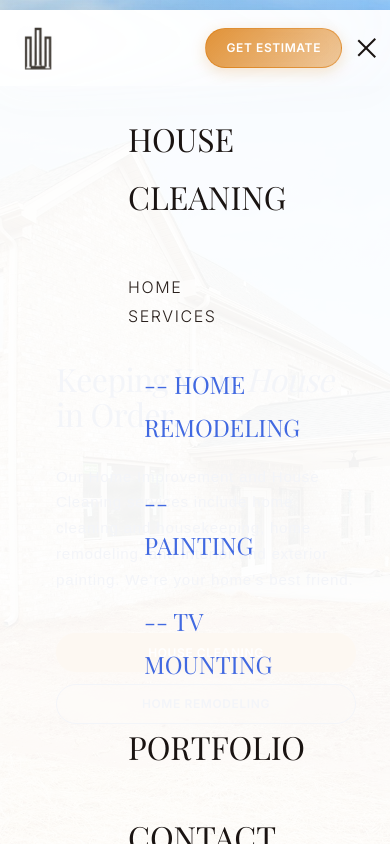
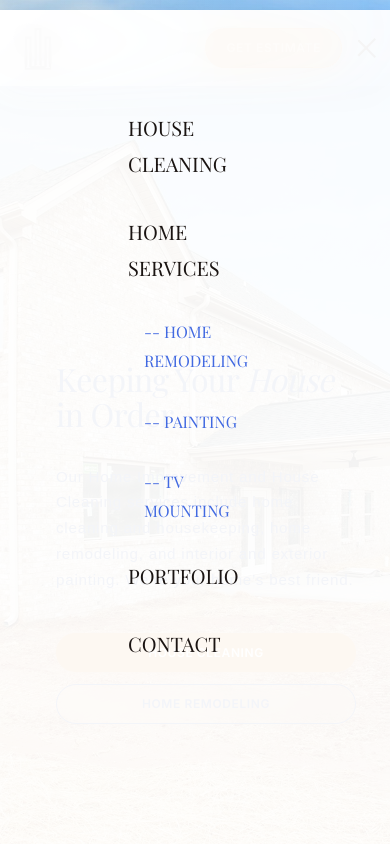
Before and after one commit to codecantalk/lateliermaison, a Next.js app: page / in a window 390 px wide. Both pictures are taken after a click on the button "Toggle menu". Shown: the top 844 px of the page. Built offline with nearby package versions, Linux system fonts and the light colour scheme; no server answers; the database is empty; a web font is replaced by a local one.

Commit message:
Update mobile menu font sizes and consistency

```diff
--- a/src/components/NavBar.module.css
+++ b/src/components/NavBar.module.css
@@ -250,18 +250,11 @@
   transform: translateY(0);
   opacity: 1;
   pointer-events: auto;
-}
-
-.mobileLinkGroup {
-  font-size: 1rem;
-  letter-spacing: 0.1em;
-  text-transform: uppercase;
-  color: var(--color-text-muted);
-  margin-top: 1rem;
+  z-index: 99;
 }
 
 .mobileLink {
-  font-size: 2rem;
+  font-size: 1.25rem;
   font-family: var(--font-serif);
   color: var(--color-secondary);
   text-decoration: none;
@@ -269,7 +262,7 @@
 }
 
 .mobileSubLink {
-  font-size: 1.5rem;
+  font-size: 1rem;
   font-family: var(--font-serif);
   color: var(--color-primary);
   text-decoration: none;
--- a/src/components/NavBar.tsx
+++ b/src/components/NavBar.tsx
@@ -70,7 +70,7 @@ export default function NavBar() {
         <div className={`${styles.mobileMenu} ${mobileMenuOpen ? styles.mobileMenuOpen : ''}`}>
           <Link href="/services/housecleaning" className={styles.mobileLink} onClick={() => setMobileMenuOpen(false)}>HOUSE CLEANING</Link>
 
-          <Link href="/services" className={styles.mobileLinkGroup} onClick={() => setMobileMenuOpen(false)} style={{ textDecoration: 'none', color: 'inherit' }}>HOME SERVICES</Link>
+          <Link href="/services" className={styles.mobileLink} onClick={() => setMobileMenuOpen(false)}>HOME SERVICES</Link>
           <Link href="/services/remodeling" className={styles.mobileSubLink} onClick={() => setMobileMenuOpen(false)}>-- HOME REMODELING</Link>
           <Link href="/services/painting" className={styles.mobileSubLink} onClick={() => setMobileMenuOpen(false)}>-- PAINTING</Link>
           <Link href="/services/tv-mounting" className={styles.mobileSubLink} onClick={() => setMobileMenuOpen(false)}>-- TV MOUNTING</Link>
```
